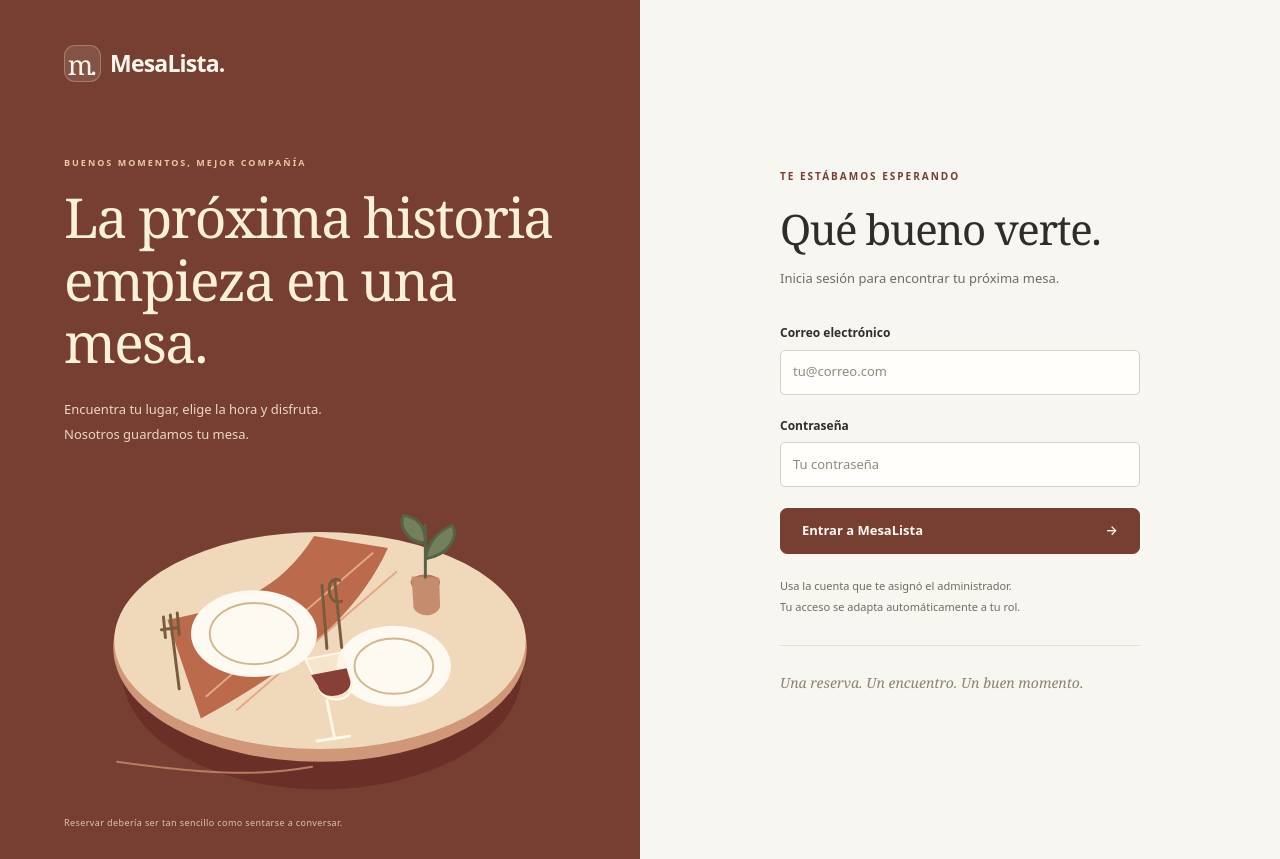
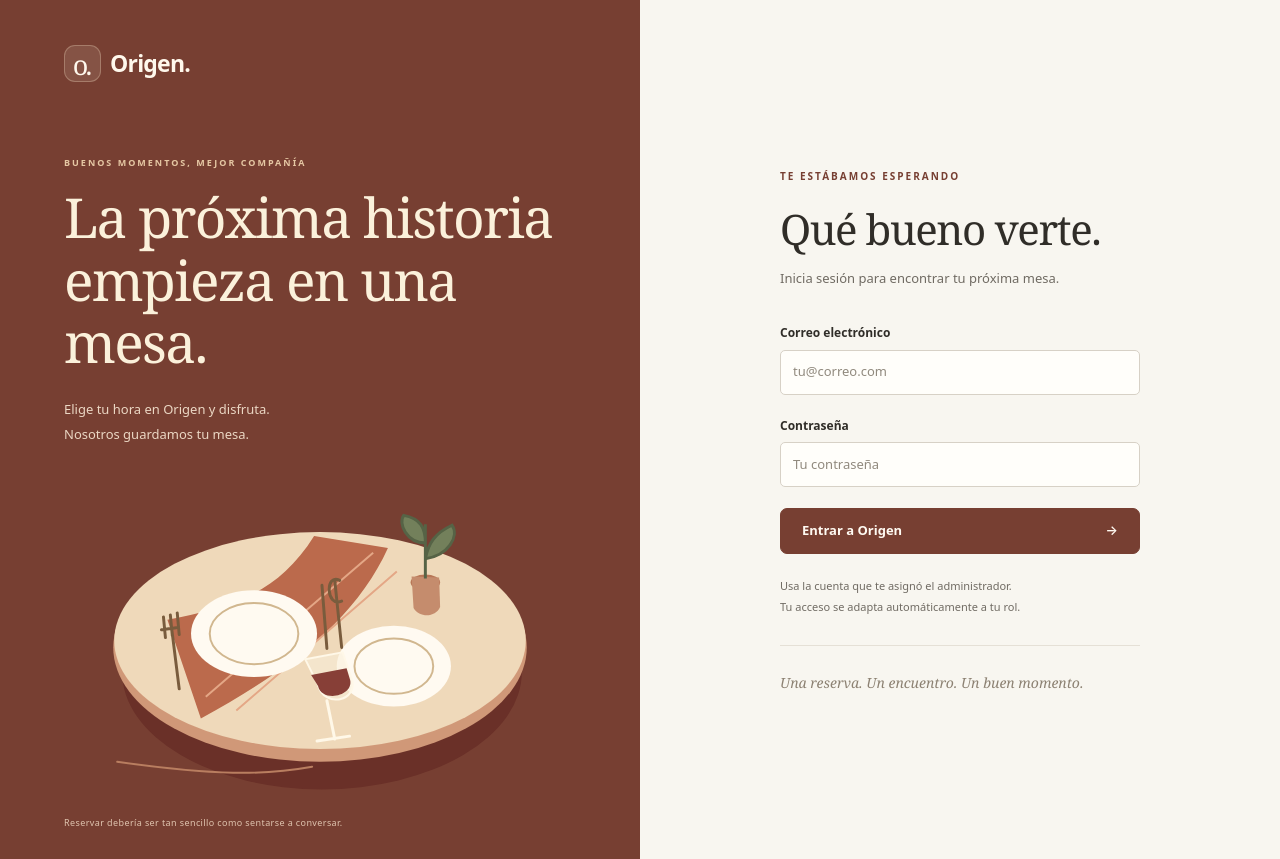
Before and after one commit to linacastaneda/MESA_LISTA, a Flask app: page /login in a window 1280 px wide. Run offline with Flask 3, Linux system fonts and the light colour scheme; some libraries are stand-ins or nearby versions.

Commit message:
Adaptar Origen: reservas/vista/templates/login.html

```diff
--- a/reservas/vista/templates/login.html
+++ b/reservas/vista/templates/login.html
@@ -2,8 +2,8 @@
 {% block title %}Bienvenido{% endblock %}{% block main_class %}login-shell{% endblock %}
 {% block content %}
 <section class="login-story">
-  <a class="brand light" href="{{ url_for('web.login') }}"><span class="brand-mark">m.</span>MesaLista.</a>
-  <div class="story-copy"><p class="eyebrow">BUENOS MOMENTOS, MEJOR COMPAÑÍA</p><h1>La próxima historia<br>empieza en una mesa.</h1><p>Encuentra tu lugar, elige la hora y disfruta.<br>Nosotros guardamos tu mesa.</p></div>
+  <a class="brand light" href="{{ url_for('web.login') }}"><span class="brand-mark">o.</span>Origen.</a>
+  <div class="story-copy"><p class="eyebrow">BUENOS MOMENTOS, MEJOR COMPAÑÍA</p><h1>La próxima historia<br>empieza en una mesa.</h1><p>Elige tu hora en Origen y disfruta.<br>Nosotros guardamos tu mesa.</p></div>
   <img class="table-art" src="{{ url_for('static', filename='mesa.svg') }}" alt="Ilustración de una mesa preparada para compartir" width="520" height="350">
   <p class="story-foot">Reservar debería ser tan sencillo como sentarse a conversar.</p>
 </section>
@@ -14,7 +14,7 @@
     {{ form.hidden_tag() }}
     {{ field(form.correo, autocomplete='username', type='email', placeholder='tu@correo.com') }}
     {{ field(form.clave, autocomplete='current-password', placeholder='Tu contraseña') }}
-    <button type="submit" class="button full">Entrar a MesaLista <span aria-hidden="true">→</span></button>
+    <button type="submit" class="button full">Entrar a Origen <span aria-hidden="true">→</span></button>
   </form>
   <p class="login-note">Usa la cuenta que te asignó el administrador.<br>Tu acceso se adapta automáticamente a tu rol.</p>
   <div class="small-divider"></div><p class="quiet">Una reserva. Un encuentro. Un buen momento.</p>
```
